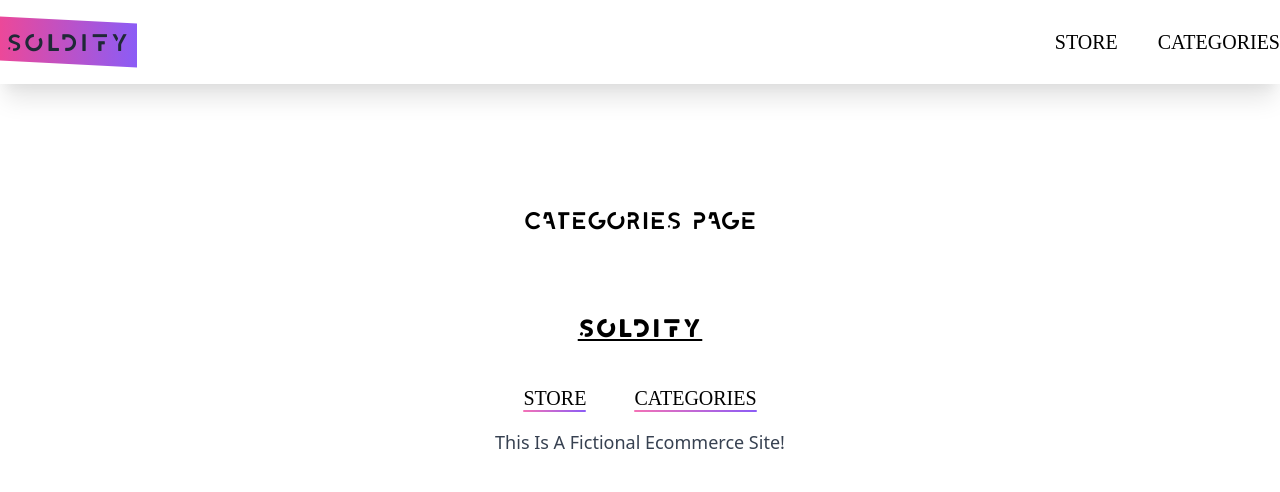
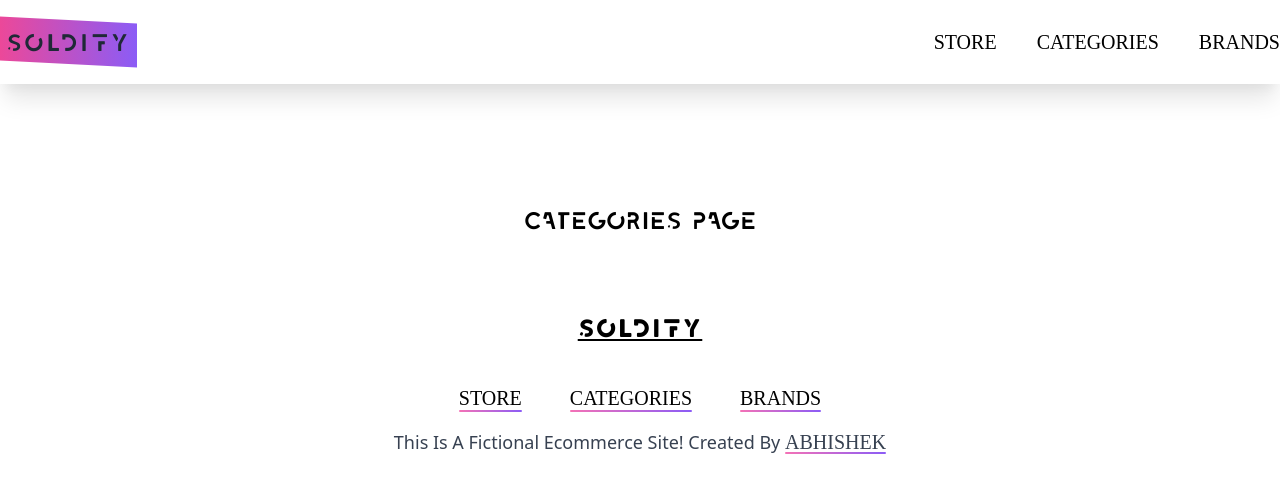
Before and after one commit to AbhishekRauthan/Soldify, a React (Vite) app: page /categories in a window 1280 px wide. Shown: the top 492 px of the page. Built offline with nearby package versions, Linux system fonts and the light colour scheme; no server answers; a web font is replaced by a local one.

Commit message:
The following changes were done:
  - Removed package-lock.json from git tracking and added it to .gitignore
  - added link to Brands Page in Links.tsx
  - replaced Me with my name in footer

```diff
--- a/src/components/Footer.tsx
+++ b/src/components/Footer.tsx
@@ -13,7 +13,13 @@ const Footer = () => {
         <Links />
       </div>
       <div className="text-center md:text-lg mt-4 text-gray-700 capitalize">
-        <p>this is a fictional ecommerce site!</p>
+        <p>
+          this is a fictional ecommerce site! Created by{" "}
+          <div className="nav-div inline">
+            <a href="https://github.com/AbhishekRauthan" className="nav-item peer">abhishek</a>
+            <span className="bottom-span" />
+          </div>
+        </p>
       </div>
     </footer>
   );
--- a/src/components/Links.tsx
+++ b/src/components/Links.tsx
@@ -16,6 +16,12 @@ const Links = () => {
         </Link>
         <span className="bottom-span" />
       </div>
+      <div className="nav-div">
+        <Link className="nav-item peer" to="/brands">
+          brands
+        </Link>
+        <span className="bottom-span" />
+      </div>
     </>
   );
 };
```
Also changed, not shown: 2 other files (tests, documents, lock files or other folders).
